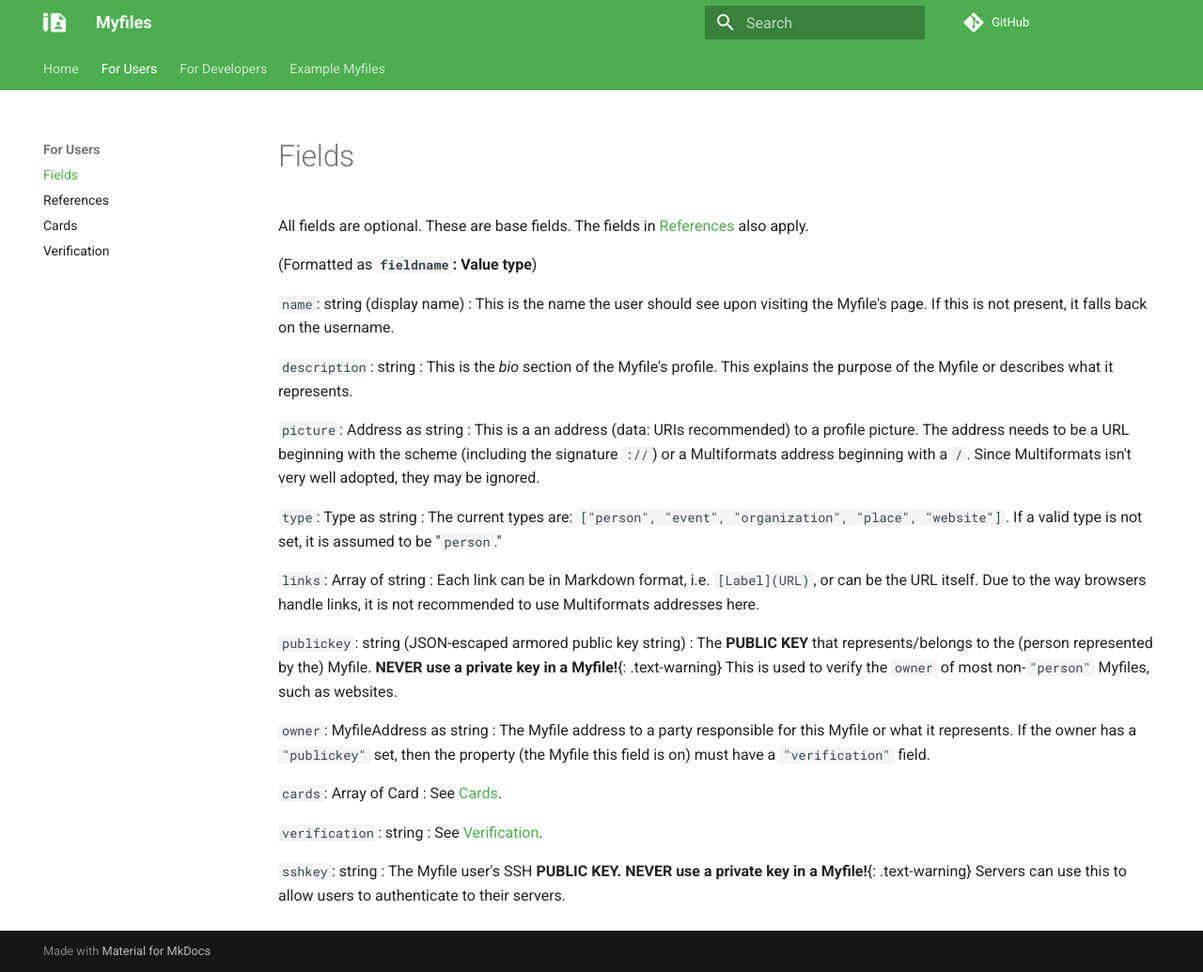
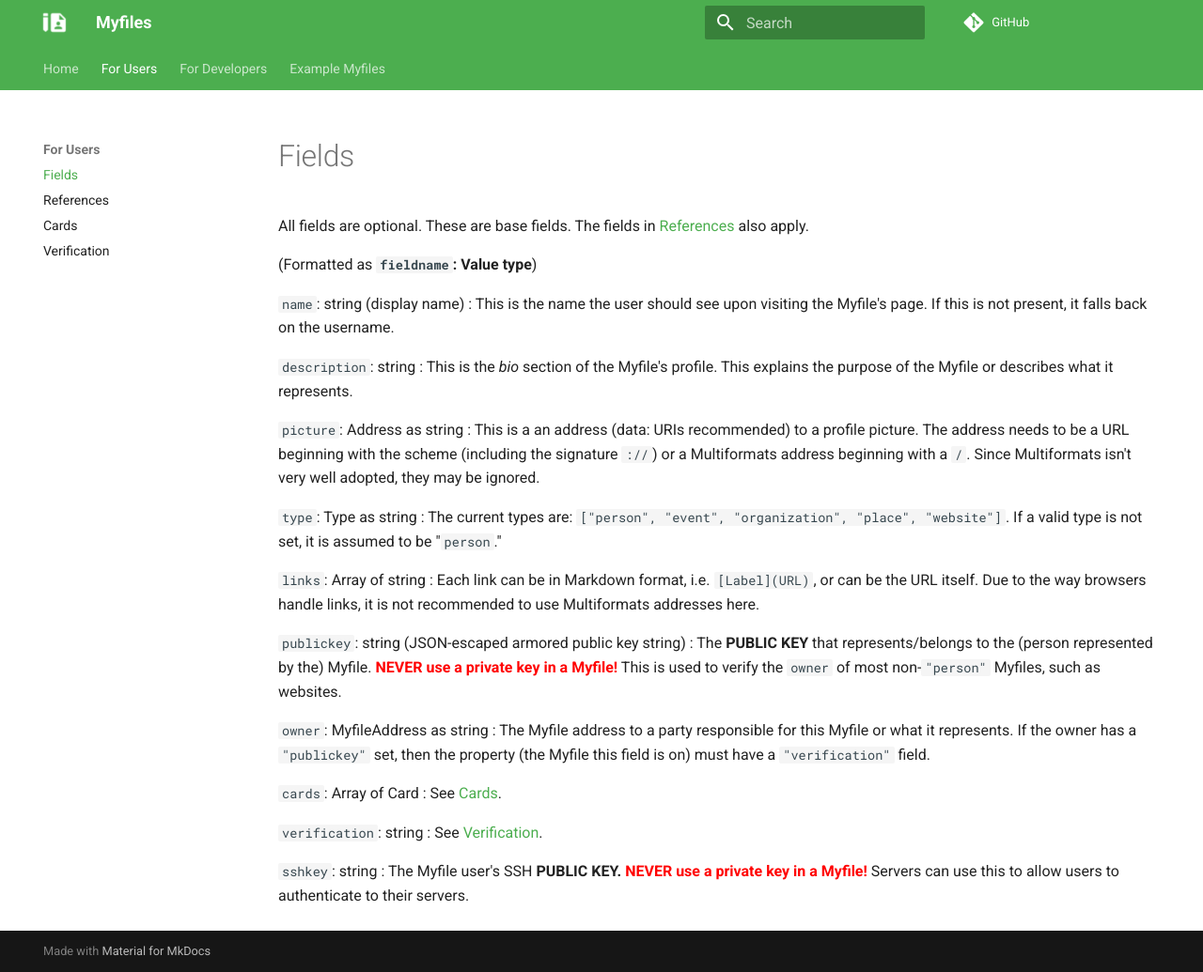
Before and after one commit to bleonard252/myfiles, an MkDocs documentation site: the page built from docs/reference/fields.md, in a window 1280 px wide and 1035 px high. Shown: the whole window at 94% size. Built offline with MkDocs 1.6.1 and Material for MkDocs 9.7.7, drawn with Linux system fonts in a browser that asks for light colours; comment, search, counter and statistics services are not loaded.

Commit message:
Remove some references to the old parser

```diff
--- a/docs/reference/fields.md
+++ b/docs/reference/fields.md
@@ -21,7 +21,7 @@ All fields are optional. These are base fields. The fields in [References](refer
 : Each link can be in Markdown format, i.e. `[Label](URL)`, or can be the URL itself. Due to the way browsers handle links, it is not recommended to use Multiformats addresses here.
 
 `publickey`: string (JSON-escaped armored public key string)
-: The **PUBLIC KEY** that represents/belongs to the (person represented by the) Myfile. **NEVER use a private key in a Myfile!**{: .text-warning} This is used to verify the `owner` of most non-`"person"` Myfiles, such as websites.
+: The **PUBLIC KEY** that represents/belongs to the (person represented by the) Myfile. <font color="red">**NEVER use a private key in a Myfile!**</font> This is used to verify the `owner` of most non-`"person"` Myfiles, such as websites.
 
 `owner`: MyfileAddress as string
 : The Myfile address to a party responsible for this Myfile or what it represents. If the owner has a `"publickey"` set, then the property (the Myfile this field is on) must have a `"verification"` field.
@@ -33,4 +33,4 @@ All fields are optional. These are base fields. The fields in [References](refer
 : See [Verification](verification).
 
 `sshkey`: string
-: The Myfile user's SSH **PUBLIC KEY.** **NEVER use a private key in a Myfile!**{: .text-warning} Servers can use this to allow users to authenticate to their servers.
+: The Myfile user's SSH **PUBLIC KEY.** <font color="red">**NEVER use a private key in a Myfile!**</font> Servers can use this to allow users to authenticate to their servers.
```
Also changed, not shown: docs/index.md (+0 -2 lines).
